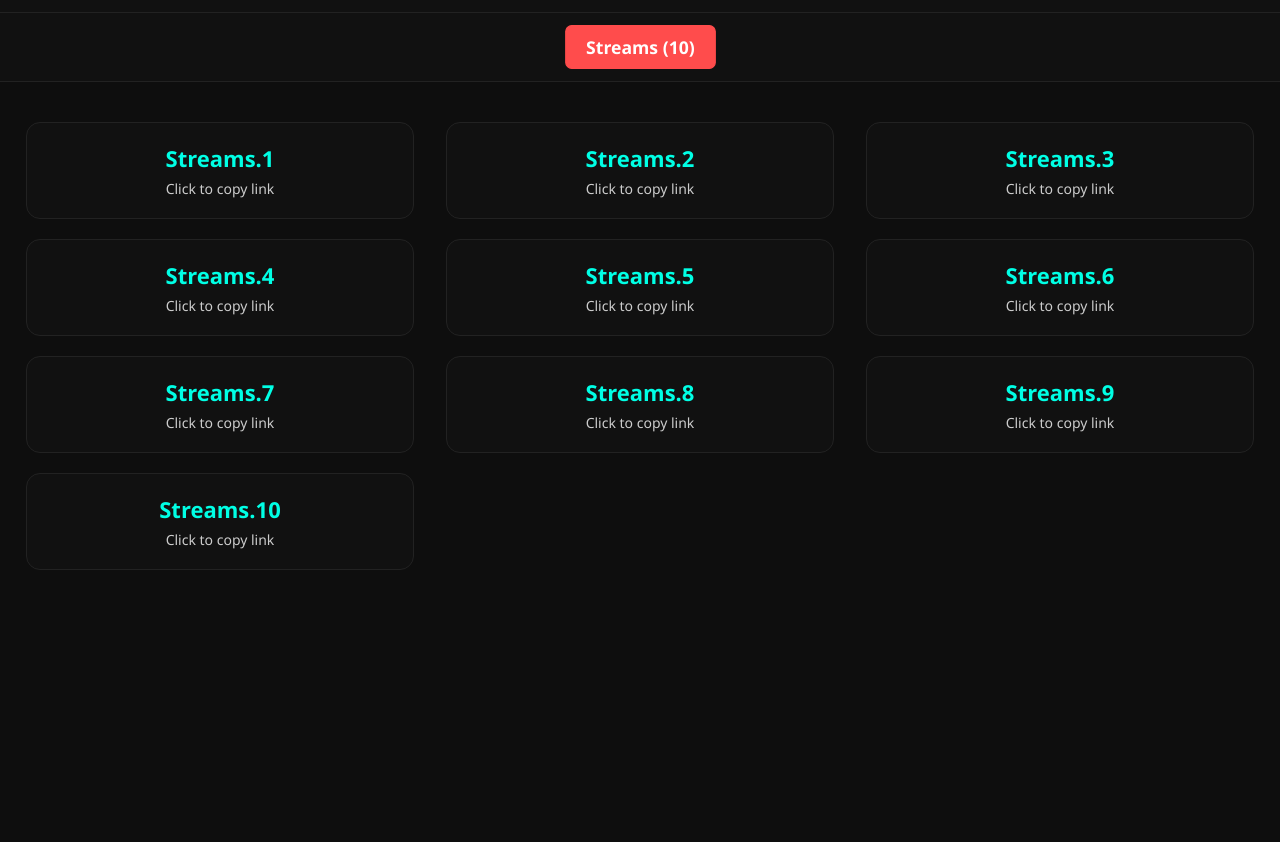
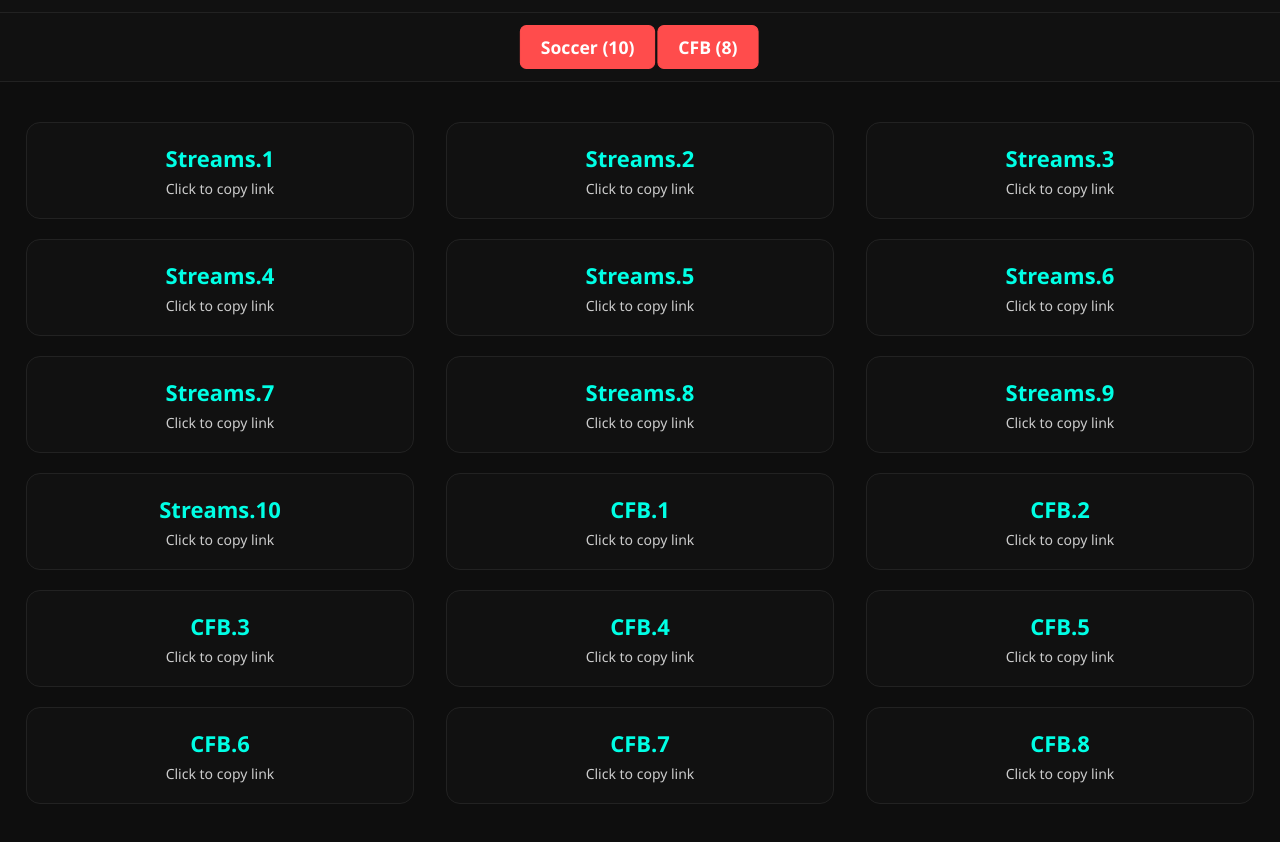
Before and after one commit to v8pro-bit/myautomation, a plain HTML site: page index.html in a window 1280 px wide. Shown: the part 82-924 px from the top of the page. Before the commit the page ends 800 px from the top, so only its background shows below. Drawn offline with Linux system fonts and the light colour scheme.

Commit message:
Update index.html

```diff
--- a/index.html
+++ b/index.html
@@ -143,7 +143,8 @@ body {
 
   <!-- League Filter -->
   <div class="league-bar">
-    <span class="active" onclick="filterBoxes('SOCCER', this)">Streams (10)</span>
+    <span class="active" onclick="filterBoxes('SOCCER', this)">Soccer (10)</span>
+    <span class="active" onclick="filterBoxes('CFB', this)">CFB (8)</span>
   </div>
 
   <!-- Soccer Links Boxes -->
@@ -189,6 +190,49 @@ body {
       <div class="link-subtext">Click to copy link</div>
     </div>
 
+
+
+ <div class="box" data-league="CFB" data-link="https://soccer-online247.blogspot.com/p/ncaaf-1.html">
+      <div class="link-title">CFB.1</div>
+      <div class="link-subtext">Click to copy link</div>
+    </div>
+
+     <div class="box" data-league="CFB" data-link="https://soccer-online247.blogspot.com/p/ncaaf2.html">
+      <div class="link-title">CFB.2</div>
+      <div class="link-subtext">Click to copy link</div>
+    </div>
+
+     <div class="box" data-league="CFB" data-link="https://soccer-online247.blogspot.com/p/ncaaf-3.html">
+      <div class="link-title">CFB.3</div>
+      <div class="link-subtext">Click to copy link</div>
+    </div>
+
+     <div class="box" data-league="CFB" data-link="https://soccer-online247.blogspot.com/p/ncaaf4.html">
+      <div class="link-title">CFB.4</div>
+      <div class="link-subtext">Click to copy link</div>
+    </div>
+
+     <div class="box" data-league="CFB" data-link="https://soccer-online247.blogspot.com/p/ncaaf-5.html">
+      <div class="link-title">CFB.5</div>
+      <div class="link-subtext">Click to copy link</div>
+    </div>
+
+     <div class="box" data-league="CFB" data-link="https://soccer-online247.blogspot.com/p/ncaaf6.html">
+      <div class="link-title">CFB.6</div>
+      <div class="link-subtext">Click to copy link</div>
+    </div>
+
+     <div class="box" data-league="CFB" data-link="https://soccer-online247.blogspot.com/p/ncaaf-8.html">
+      <div class="link-title">CFB.7</div>
+      <div class="link-subtext">Click to copy link</div>
+    </div>
+
+     <div class="box" data-league="CFB" data-link="https://soccer-online247.blogspot.com/p/ncaaf9.html">
+      <div class="link-title">CFB.8</div>
+      <div class="link-subtext">Click to copy link</div>
+    </div>
+
+
   </div>
   <script>
     document.querySelectorAll('.box').forEach(box => {
```
